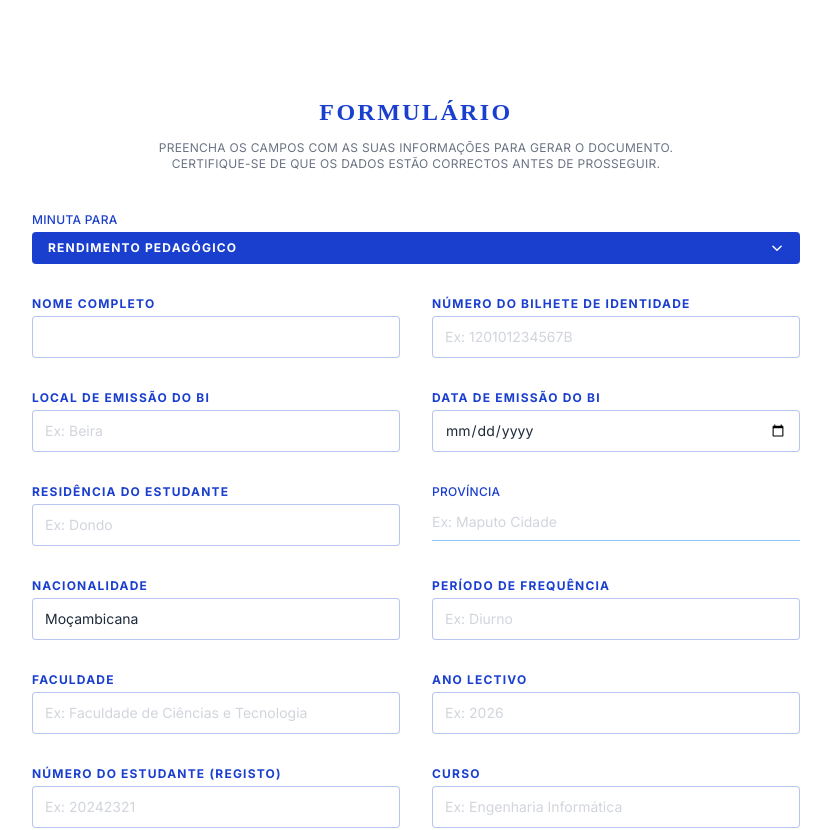
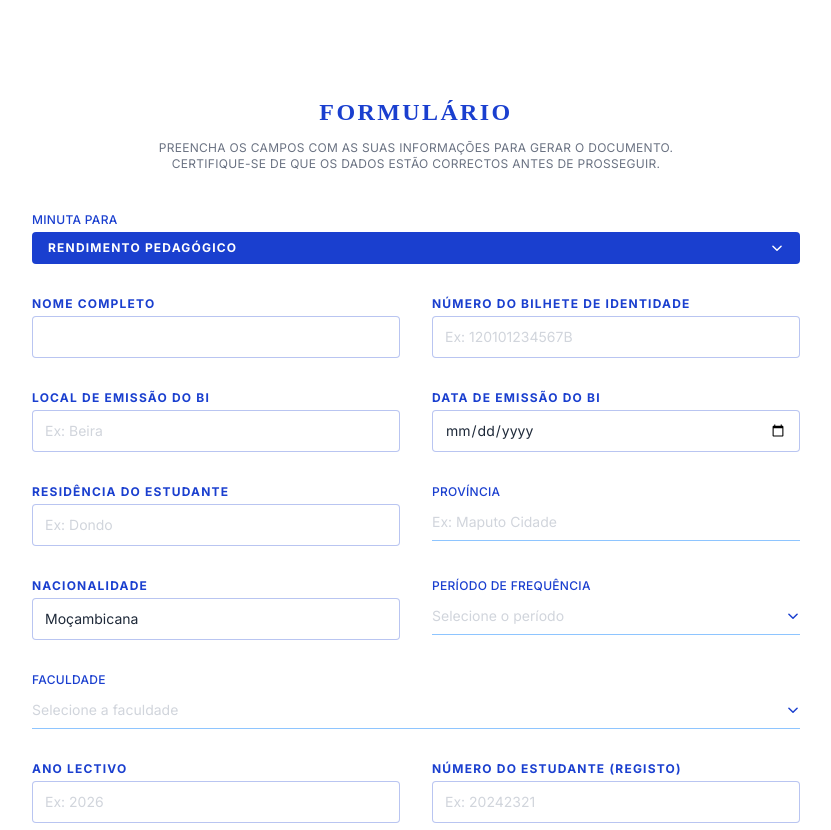
Before and after one commit to filipetaremba/netdown, a Next.js app: page /documentos/criar in a window 1280 px wide. Shown: the top 830 px of the page, without its empty margins (224-1055 px from the left). Built offline with nearby package versions, Linux system fonts and the light colour scheme.

Commit message:
Update form

```diff
--- a/app/documentos/criar/FormularioClient.tsx
+++ b/app/documentos/criar/FormularioClient.tsx
@@ -19,6 +19,19 @@ const PROVINCIAS = [
   "Cabo Delgado","Gaza","Inhambane","Manica",
   "Maputo Cidade","Maputo Província","Nampula",
   "Niassa","Sofala","Tete","Zambézia",
+]
+
+const PERIODOS = ["Laboral", "Pós-Laboral"]
+
+const FACULDADES = [
+  "Faculdade de Direito",
+  "Faculdade de Ciências e Tecnologia",
+  "Faculdade de Ciências Sociais e Humanidades",
+  "Faculdade de Engenharia Agronómica e Florestal",
+  "Faculdade de Ciências Agrárias",
+  "Faculdade de Ciências Agrárias — Ulóngue-Angónia, Tete",
+  "Faculdade de Ciências de Saúde — Tete",
+  "Faculdade de Engenharia Ambiental e dos Recursos Naturais",
 ]
 
 // ── Autocomplete de Província ──────────────────────────────────────────────
@@ -168,6 +181,71 @@ function TipoDropdown({
   )
 }
 
+// ── Dropdown genérico reutilizável ─────────────────────────────────────────
+function SimpleDropdown({
+  label,
+  value,
+  options,
+  onChange,
+  placeholder = "Selecione...",
+}: {
+  label: string
+  value: string
+  options: string[]
+  onChange: (val: string) => void
+  placeholder?: string
+}) {
+  const [open, setOpen] = useState(false)
+  const ref = useRef<HTMLDivElement>(null)
+
+  useEffect(() => {
+    const handler = (e: MouseEvent) => {
+      if (ref.current && !ref.current.contains(e.target as Node)) setOpen(false)
+    }
+    document.addEventListener("mousedown", handler)
+    return () => document.removeEventListener("mousedown", handler)
+  }, [])
+
+  return (
+    <div className="flex flex-col gap-1 relative" ref={ref}>
+      <label className="text-xs font-medium text-[#1a3fcf] uppercase tracking-wide">
+        {label}
+      </label>
+      <button
+        type="button"
+        onClick={() => setOpen(!open)}
+        className="flex items-center justify-between border-b border-blue-300 py-2 text-sm outline-none focus:border-[#1a3fcf] bg-transparent text-left transition-colors w-full"
+      >
+        <span className={value ? "text-gray-800" : "text-gray-300"}>
+          {value || placeholder}
+        </span>
+        <svg
+          className={`w-3.5 h-3.5 shrink-0 text-[#1a3fcf] transition-transform duration-200 ${open ? "rotate-180" : ""}`}
+          fill="none" viewBox="0 0 24 24" stroke="currentColor" strokeWidth={2.5}
+        >
+          <path strokeLinecap="round" strokeLinejoin="round" d="M19 9l-7 7-7-7" />
+        </svg>
+      </button>
+
+      {open && (
+        <ul className="absolute top-full left-0 right-0 z-20 bg-white border border-gray-200 rounded-lg shadow-lg mt-1 overflow-hidden">
+          {options.map((opt) => (
+            <li
+              key={opt}
+              onMouseDown={() => { onChange(opt); setOpen(false) }}
+              className={`px-4 py-2.5 text-sm cursor-pointer transition-colors hover:bg-[#1a3fcf] hover:text-white ${
+                opt === value ? "bg-[#1a3fcf]/10 text-[#1a3fcf] font-semibold" : "text-gray-700"
+              }`}
+            >
+              {opt}
+            </li>
+          ))}
+        </ul>
+      )}
+    </div>
+  )
+}
+
 // ── Página principal ───────────────────────────────────────────────────────
 export default function FormularioClient() {
   const router = useRouter()
@@ -243,13 +321,23 @@ export default function FormularioClient() {
             <FormField label="Nacionalidade" name="nacionalidade"
               value={dados.nacionalidade || "Moçambicana"} onChange={handle("nacionalidade")} />
 
-            <FormField label="Período de Frequência" name="periodo"
-              placeholder="Ex: Diurno"
-              value={dados.periodo || ""} onChange={handle("periodo")} />
+            <SimpleDropdown
+              label="Período de Frequência"
+              value={dados.periodo || ""}
+              options={PERIODOS}
+              placeholder="Selecione o período"
+              onChange={(val) => setDados({ periodo: val })}
+            />
 
-            <FormField label="Faculdade" name="faculdade"
-              placeholder="Ex: Faculdade de Ciências e Tecnologia"
-              value={dados.faculdade || ""} onChange={handle("faculdade")} />
+            <div className="md:col-span-2">
+              <SimpleDropdown
+                label="Faculdade"
+                value={dados.faculdade || ""}
+                options={FACULDADES}
+                placeholder="Selecione a faculdade"
+                onChange={(val) => setDados({ faculdade: val })}
+              />
+            </div>
 
             <FormField label="Ano Lectivo" name="ano_lectivo"
               placeholder="Ex: 2026"
@@ -259,9 +347,11 @@ export default function FormularioClient() {
               placeholder="Ex: 20242321"
               value={dados.registo_n || ""} onChange={handle("registo_n")} />
 
-            <FormField label="Curso" name="curso"
-              placeholder="Ex: Engenharia Informática"
-              value={dados.curso || ""} onChange={handle("curso")} />
+            <div className="md:col-span-2">
+              <FormField label="Curso" name="curso"
+                placeholder="Ex: Engenharia Informática"
+                value={dados.curso || ""} onChange={handle("curso")} />
+            </div>
 
             <FormField label="Ano Actual" name="ano_actual" type="number"
               placeholder="Ex: 3"
--- a/components/GerarDocumentoForm.tsx
+++ b/components/GerarDocumentoForm.tsx
@@ -1,6 +1,6 @@
 "use client";
 
-import { useState, useEffect, useCallback } from "react";
+import { useState, useEffect, useCallback, useRef } from "react";
 import { useSearchParams, useRouter } from "next/navigation";
 import Input from "@/components/Input";
 import Select from "@/components/Select";
@@ -14,6 +14,92 @@ const documentTypes = [
   { label: "Diploma", value: "diploma" },
 ];
 
+const PERIODOS = ["Laboral", "Pós-Laboral"];
+
+const FACULDADES = [
+  { label: "FD", value: "Faculdade de Direito" },
+  { label: "FCT", value: "Faculdade de Ciências e Tecnologia" },
+  { label: "FCSH", value: "Faculdade de Ciências Sociais e Humanidades" },
+  { label: "FEAF", value: "Faculdade de Engenharia Agronómica e Florestal" },
+  { label: "FCA", value: "Faculdade de Ciências Agrárias" },
+  { label: "FCA" , value: "Faculdade de Ciências Agrárias — Ulóngue-Angónia, Tete" },
+  { label: "FCS", value: "Faculdade de Ciências de Saúde — Tete" },
+  { label: "FEARN", value: "Faculdade de Engenharia Ambiental e dos Recursos Naturais" },
+]
+
+// ── Dropdown genérico reutilizável ─────────────────────────────────────────
+function SimpleDropdown({
+  label,
+  value,
+  options,
+  onChange,
+  placeholder = "Selecione...",
+}: {
+  label: string;
+  value: string;
+  options: { label: string; value: string }[] | string[];
+  onChange: (val: string) => void;
+  placeholder?: string;
+}) {
+  const [open, setOpen] = useState(false);
+  const ref = useRef<HTMLDivElement>(null);
+
+  // Normaliza para sempre { label, value }
+  const normalised = (options as (string | { label: string; value: string })[]).map((o) =>
+    typeof o === "string" ? { label: o, value: o } : o
+  );
+
+  const selected = normalised.find((o) => o.value === value);
+
+  useEffect(() => {
+    const handler = (e: MouseEvent) => {
+      if (ref.current && !ref.current.contains(e.target as Node)) setOpen(false);
+    };
+    document.addEventListener("mousedown", handler);
+    return () => document.removeEventListener("mousedown", handler);
+  }, []);
+
+  return (
+    <div className="flex flex-col gap-1 relative" ref={ref}>
+      <label className="text-primary text-xs font-semibold uppercase tracking-widest font-heading">
+        {label}
+      </label>
+      <button
+        type="button"
+        onClick={() => setOpen(!open)}
+        className="flex items-center justify-between border border-primary/30 rounded px-3 py-2.5 text-sm outline-none focus:border-primary bg-white text-left transition-colors w-full"
+      >
+        <span className={value ? "text-gray-800" : "text-gray-400"}>
+          {selected?.label || placeholder}
+        </span>
+        <svg
+          className={`w-3.5 h-3.5 shrink-0 text-primary transition-transform duration-200 ${open ? "rotate-180" : ""}`}
+          fill="none" viewBox="0 0 24 24" stroke="currentColor" strokeWidth={2.5}
+        >
+          <path strokeLinecap="round" strokeLinejoin="round" d="M19 9l-7 7-7-7" />
+        </svg>
+      </button>
+
+      {open && (
+        <ul className="absolute top-full left-0 right-0 z-20 bg-white border border-gray-200 rounded-lg shadow-lg mt-1 overflow-hidden">
+          {normalised.map((opt) => (
+           <li
+              key={opt.value}
+              onMouseDown={() => { onChange(opt.value); setOpen(false); }}
+              className={`px-4 py-2.5 text-sm cursor-pointer transition-colors hover:bg-primary hover:text-white ${
+                opt.value === value ? "bg-primary/10 text-primary font-semibold" : "text-gray-700"
+              }`}
+            >
+              {opt.label}
+            </li>
+          ))}
+        </ul>
+      )}
+    </div>
+  );
+}
+
+// ── Componente principal ───────────────────────────────────────────────────
 export default function GerarDocumentoForm() {
   const searchParams = useSearchParams();
   const router = useRouter();
@@ -100,7 +186,7 @@ export default function GerarDocumentoForm() {
     router.push(`/download?data=${encoded}`);
   }, [form, router]);
 
-  const documentoSelecionado = documentTypes.find(d => d.value === form.tipoDocumento);
+  const documentoSelecionado = documentTypes.find((d) => d.value === form.tipoDocumento);
 
   return (
     <>
@@ -139,20 +225,61 @@ export default function GerarDocumentoForm() {
             </div>
 
             <div className="grid grid-cols-1 md:grid-cols-2 gap-8">
-              <Input label="Nome" name="nome" placeholder="Ex: João Silva" value={form.nome} onChange={handleChange} />
-              <Input label="Numero de Bilhete de Identidade" name="numeroBilhete" placeholder="Ex: 123456789A" value={form.numeroBilhete} onChange={handleChange} />
-              <Input label="Local de Emissão" name="localEmissao" placeholder="Ex: Beira" value={form.localEmissao} onChange={handleChange} />
-              <Input label="Data de Emissão" name="dataEmissao" type="date" value={form.dataEmissao} onChange={handleChange} />
-              <Input label="Residência do Estudante" name="residencia" placeholder="Ex: Beira" value={form.residencia} onChange={handleChange} />
-              <Input label="Província" name="provincia" placeholder="Ex: Sofala" value={form.provincia} onChange={handleChange} />
-              <Input label="Nacionalidade" name="nacionalidade" placeholder="Ex: Moçambicana" value={form.nacionalidade} onChange={handleChange} />
-              <Input label="Contacto do Estudante" name="contacto" placeholder="Ex: 841234567" value={form.contacto} onChange={handleChange}/>
-              <Input label="Período de Frequência" name="periodoFrequencia" placeholder="Ex: Laboral/Pos Laboral" value={form.periodoFrequencia} onChange={handleChange} />
-              <Input label="Faculdade" name="faculdade" placeholder="Ex: Faculdade de Ciências e Tecnologias" value={form.faculdade} onChange={handleChange} />
-              <Input label="Ano Lectivo" name="anoLectivo" placeholder="Ex: 2025" value={form.anoLectivo} onChange={handleChange} />
-              <Input label="Número do Estudante" name="numeroEstudante" placeholder="Ex: 2021001234" value={form.numeroEstudante} onChange={handleChange} />
-              <Input label="Curso" name="curso" placeholder="Ex: Engenharia Informática" value={form.curso} onChange={handleChange} />
-              <Input label="Ano" name="ano" placeholder="Ex: 4" value={form.ano} onChange={handleChange} />
+
+              <Input label="Nome" name="nome" placeholder="Ex: João Silva"
+                value={form.nome} onChange={handleChange} />
+
+              <Input label="Numero de Bilhete de Identidade" name="numeroBilhete"
+                placeholder="Ex: 123456789A" value={form.numeroBilhete} onChange={handleChange} />
+
+              <Input label="Local de Emissão" name="localEmissao"
+                placeholder="Ex: Beira" value={form.localEmissao} onChange={handleChange} />
+
+              <Input label="Data de Emissão" name="dataEmissao" type="date"
+                value={form.dataEmissao} onChange={handleChange} />
+
+              <Input label="Residência do Estudante" name="residencia"
+                placeholder="Ex: Beira" value={form.residencia} onChange={handleChange} />
+
+              <Input label="Província" name="provincia"
+                placeholder="Ex: Sofala" value={form.provincia} onChange={handleChange} />
+
+              <Input label="Nacionalidade" name="nacionalidade"
+                placeholder="Ex: Moçambicana" value={form.nacionalidade} onChange={handleChange} />
+
+              <Input label="Contacto do Estudante" name="contacto"
+                placeholder="Ex: 841234567" value={form.contacto} onChange={handleChange} />
+
+              {/* ── Período de Frequência — dropdown ── */}
+              <SimpleDropdown
+                label="Período de Frequência"
+                value={form.periodoFrequencia}
+                options={PERIODOS}
+                placeholder="Selecione o período"
+                onChange={(val) => setForm((prev) => ({ ...prev, periodoFrequencia: val }))}
+              />
+
+                <SimpleDropdown
+                  label="Faculdade"
+                  value={form.faculdade}
+                  options={FACULDADES}
+                  placeholder="Selecione a faculdade"
+                  onChange={(val) => setForm((prev) => ({ ...prev, faculdade: val }))}
+                />
+
+              <Input label="Ano Lectivo" name="anoLectivo"
+                placeholder="Ex: 2025" value={form.anoLectivo} onChange={handleChange} />
+
+              <Input label="Número do Estudante" name="numeroEstudante"
+                placeholder="Ex: 2021001234" value={form.numeroEstudante} onChange={handleChange} />
+
+              <div className="md:col-span-2">
+                <Input label="Curso" name="curso"
+                  placeholder="Ex: Engenharia Informática" value={form.curso} onChange={handleChange} />
+              </div>
+
+              <Input label="Ano" name="ano"
+                placeholder="Ex: 4" value={form.ano} onChange={handleChange} />
 
               {form.tipoDocumento === "rendimento-pedagogico" && (
                 <>
@@ -192,6 +319,7 @@ export default function GerarDocumentoForm() {
                   {documentoSelecionado?.label}
                 </div>
               </div>
+
             </div>
 
             <div className="flex justify-center mt-12">
```
